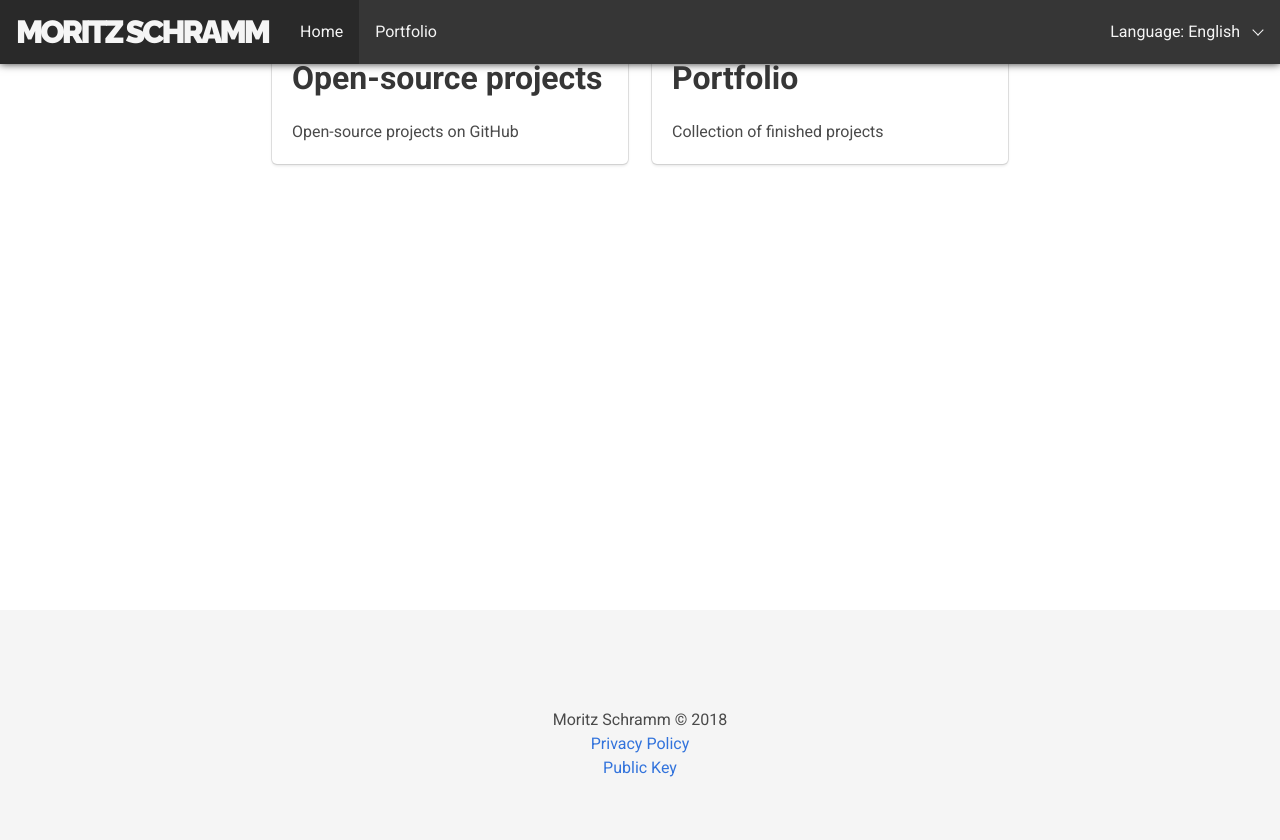
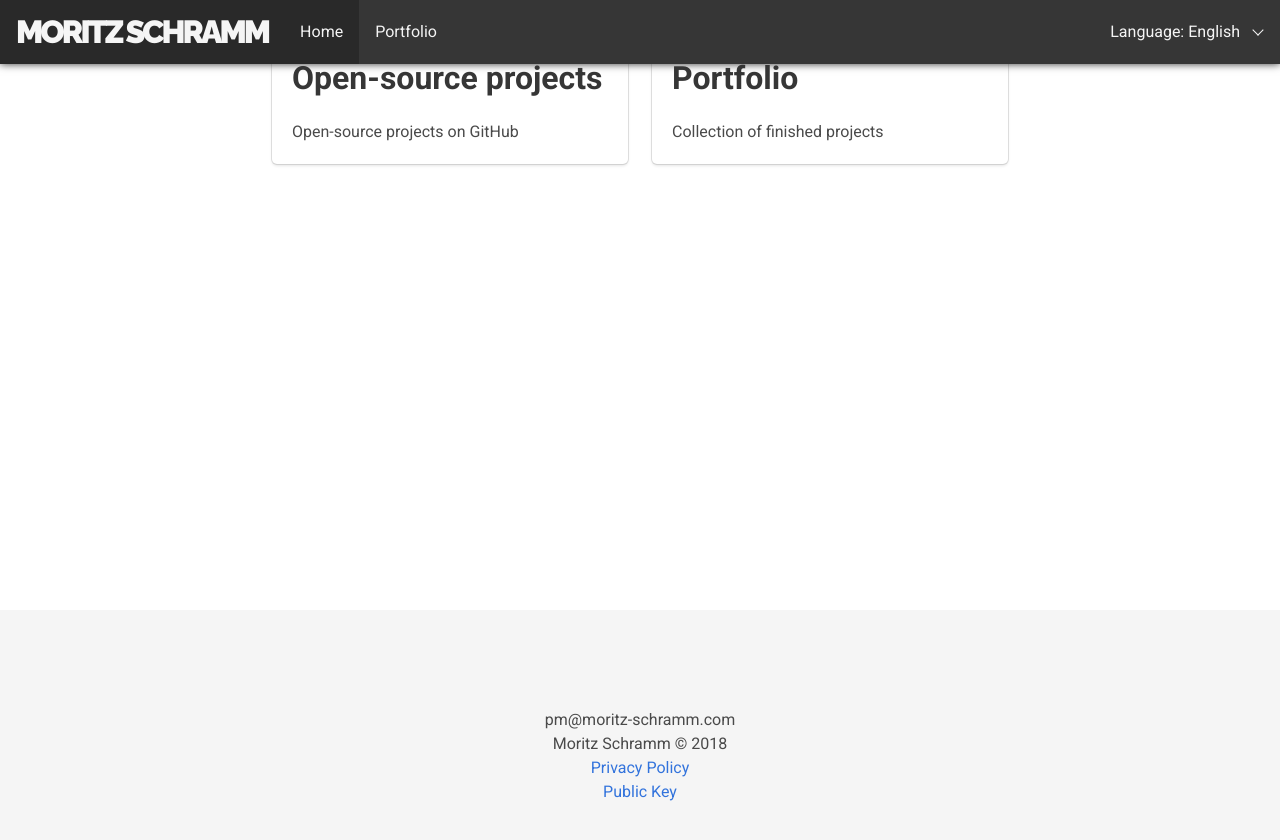
Before and after one commit to moritzschramm/moritz-schramm.com, a Jekyll site: the page built from index.html, in a window 1280 px wide and 900 px high, scrolled down 222 px. Shown: the top 840 px of the window. Built offline with Jekyll 4.4.1, drawn with Linux system fonts in a browser that asks for light colours.

Commit message:
add new public key for pm@moritz-schramm.com

```diff
--- a/_includes/layout/footer.html
+++ b/_includes/layout/footer.html
@@ -2,12 +2,13 @@
   <div class="container">
     <div class="content has-text-centered">
       <p style="padding-top: 50px; padding-bottom: 0px;">
+        pm@moritz-schramm.com<br>
         Moritz Schramm © 2018<br>
         <a href="/privacy/">{% if page.lang == "de" %}Datenschutzerklärung{% else %}Privacy Policy{% endif %}</a><br>
         {% if page.lang == "de" %}
         <a href="/impressum/">Impressum</a><br>
         {% endif %}
-	<a href="/moritzschramm.asc">Public Key</a>
+	<a href="/pm@moritz-schramm.com.asc">Public Key</a>
       </p>
     </div>
   </div>
```
